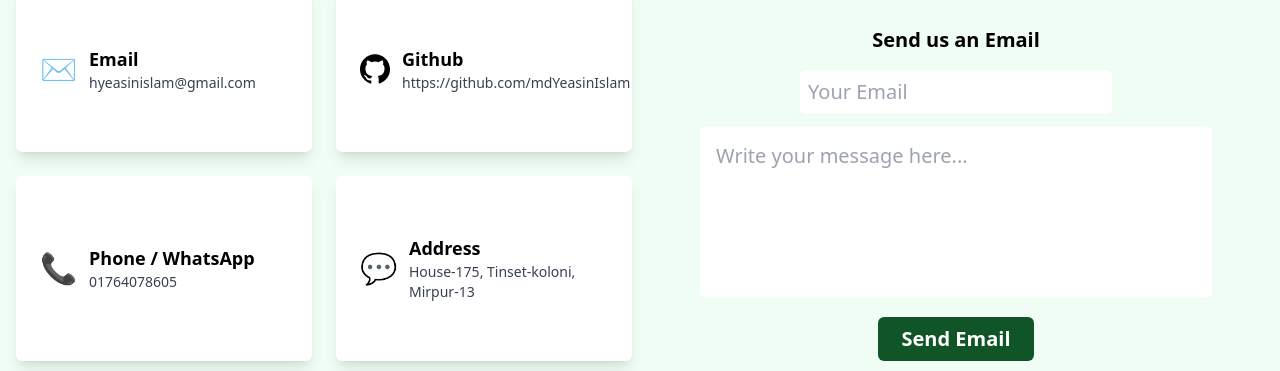
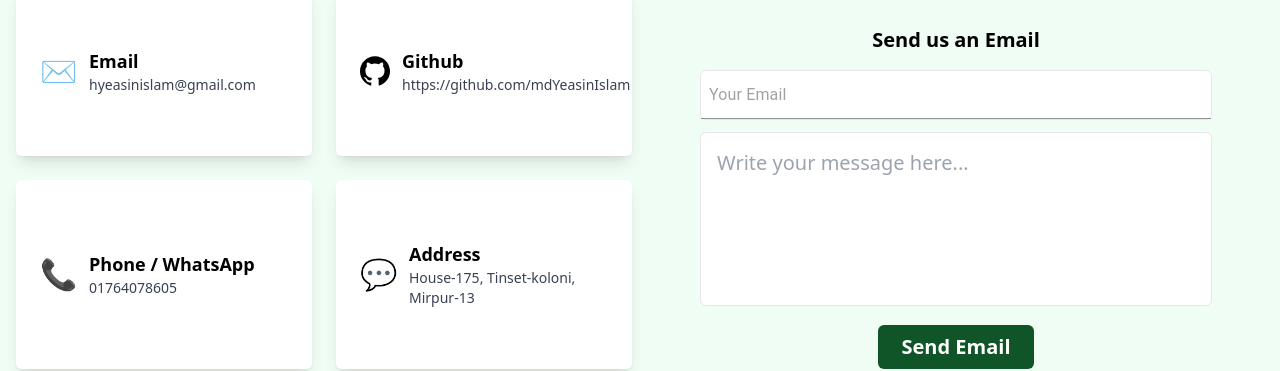
Before and after one commit to mdYeasinIslam/My_Portfolio, a Next.js app: page / in a window 1280 px wide. Shown: the part 3588-3959 px from the top of the page. Built offline with nearby package versions, Linux system fonts and the light colour scheme.

Commit message:
update email field width and both border

```diff
--- a/src/components/ContactSection/Contact.tsx
+++ b/src/components/ContactSection/Contact.tsx
@@ -4,6 +4,7 @@ import toast from "react-hot-toast";
 import emailjs from "@emailjs/browser";
 import { SiGithub } from "react-icons/si";
 import Link from "next/link";
+import { Input } from "@mui/material";
 
 const contactDetails = [
   {
@@ -93,18 +94,18 @@ const Contact = () => {
               // method="POST"
               className="max-w-lg mx-auto space-y-3"
             >
-              <input
+              <Input
                 type="email"
                 name="email"
                 placeholder="Your Email"
-                className="p-2 rounded-md"
+                className="w-full p-2 rounded-md border bg-white"
                 required
               />
               <textarea
-                className="w-full bg-white text-black p-4 rounded-md mb-4 resize-none focus:ring-2 focus:ring-green-500"
                 rows={5}
                 name="message"
                 placeholder="Write your message here..."
+                className="w-full bg-white text-black p-4 rounded-md mb-4 resize-none focus:ring-green-700 border"
                 required
               ></textarea>
               <button
```
